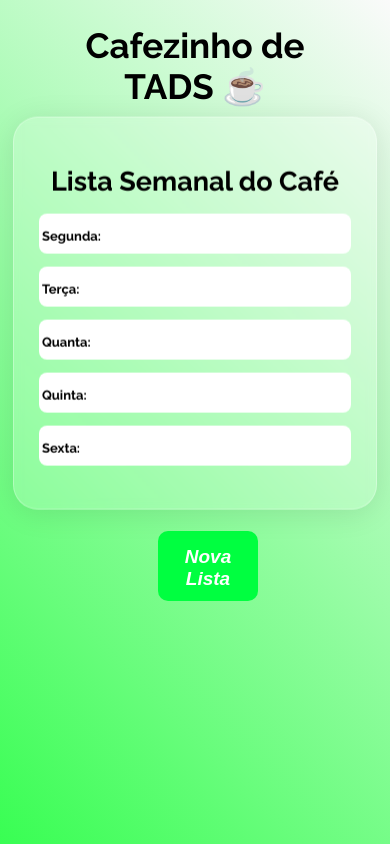
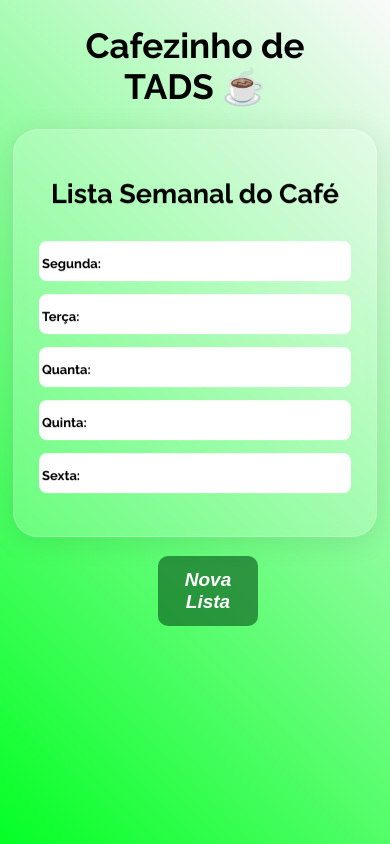
Before and after one commit to Dev-PauloVictor/coffe-Tads, a plain HTML site: page index.html in a window 390 px wide. Shown: the top 844 px of the page. Drawn offline with Linux system fonts and the light colour scheme.

Commit message:
Atualização V1.2 (ajustando o responsivo do site)

```diff
--- a/style.css
+++ b/style.css
@@ -7,7 +7,7 @@ body {
   font-family: 'Raleway', sans-serif;
   background-color: #fff;
   background-image: linear-gradient(45deg, rgb(0, 255, 34), rgb(250, 250, 250));
-height: 100vh;
+  height: 100vh;
 }
 
 h1 {
@@ -39,7 +39,7 @@ button {
   font-weight: bold;
   color: rgb(255, 255, 255);
   font-size: 19px;
-  background-color: rgb(0, 255, 64);
+  background-color: rgba(7, 86, 27, 0.61);
   margin-top: 15px;
 }
 button:hover {
@@ -56,9 +56,12 @@ button:hover {
   margin-top: 15px;
 }
 
-#check01, #check02, #check03, #check04, #check05{
+#check01,
+#check02,
+#check03,
+#check04,
+#check05 {
   margin-left: 5px;
-
 }
 
 p {
@@ -84,7 +87,6 @@ p {
   border: 1px solid rgba(255, 255, 255, 0.3);
   padding: 25px;
   border-radius: 25px;
-
 }
 .card-titulo {
   font-size: large;
@@ -92,9 +94,14 @@ p {
 
 /* Estilos para dispositivos com tela pequena */
 @media screen and (max-width: 675px) {
+  body {
+    height:60vh ;
+  }
   .titulo {
     width: 250px;
     height: 50px;
+    padding-top: 5px;
+    padding-bottom:5px;
     position: relative;
     right: 50%;
     left: 50%;
@@ -103,11 +110,14 @@ p {
     color: #000;
     text-decoration: none;
   }
+  .card-titulo{
+    padding-bottom: 15px;
+  }
   .card {
     position: relative;
     right: 250%;
     width: 80vw;
-    top: 190px;
+    top: 200px;
     left: 50%;
     right: 50%;
     transform: translate(-50%, -50%);
@@ -134,6 +144,9 @@ p {
     bottom: 150px;
     width: 100px;
     height: 70px;
+    display: flex;
+    align-items: center;
+ justify-content: center;
   }
 
   button:hover {
@@ -155,7 +168,6 @@ p {
 /* Estilos para dispositivos com tela grande */
 @media screen and (min-width: 768px) {
   body {
-
     font-size: 18px;
     overflow: hidden;
   }
```
